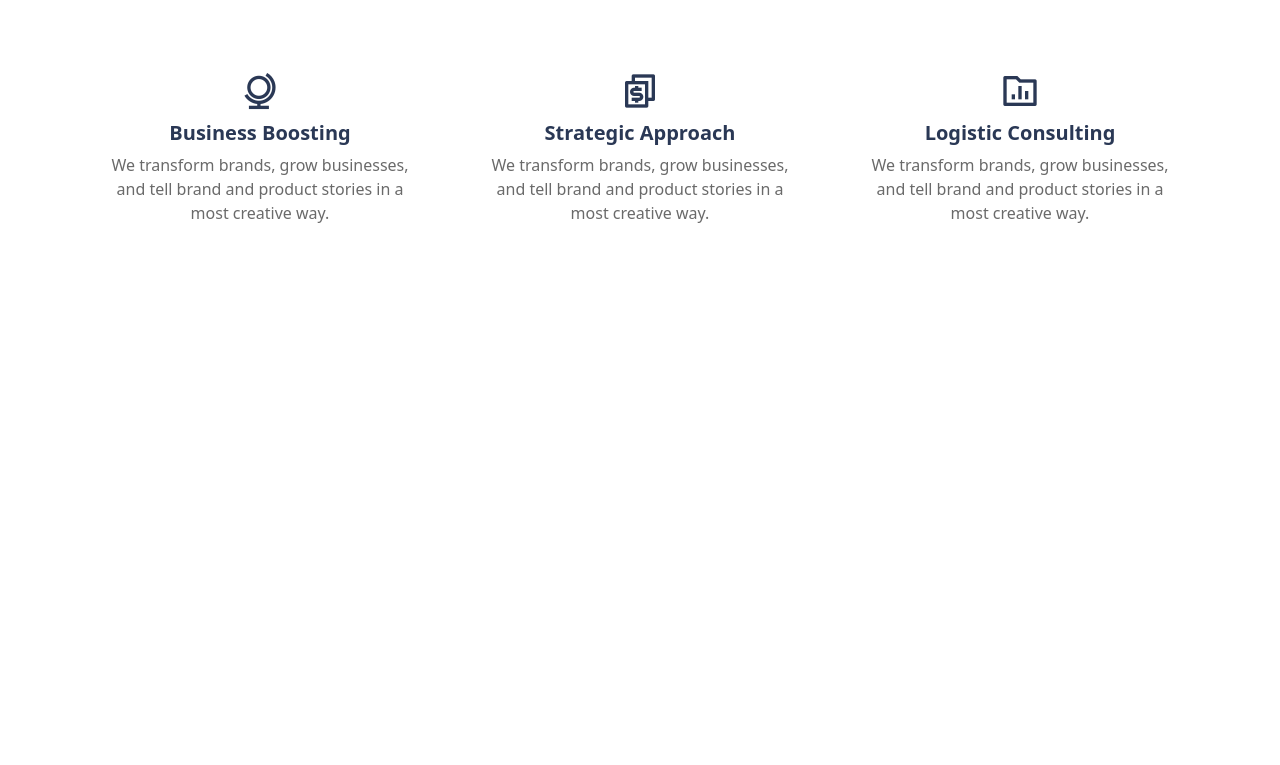
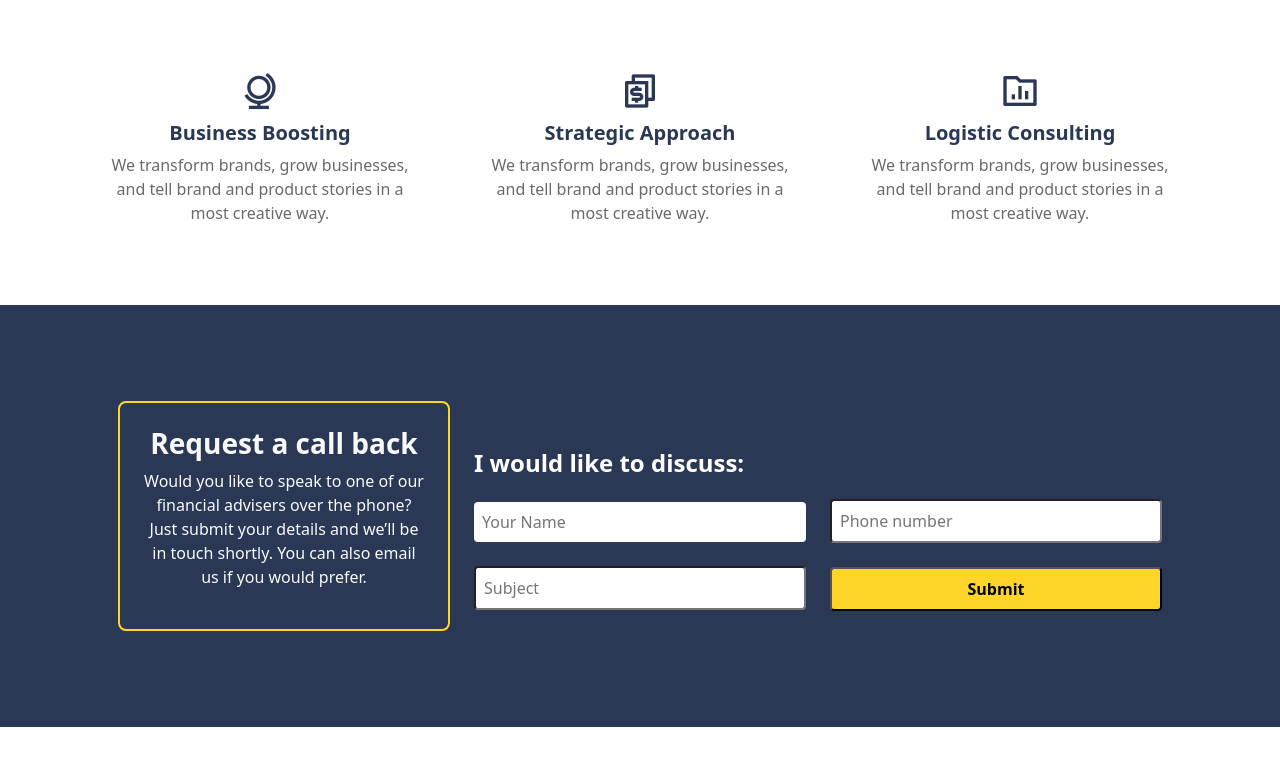
Before and after one commit to makkimukhtar416-cmyk/new-project, a plain HTML site: page index.html in a window 1280 px wide. Shown: the part 5464-6229 px from the top of the page. Before the commit the page ends 5721 px from the top, so only its background shows below. Drawn offline with nearby package versions, Linux system fonts and the light colour scheme.

Commit message:
today work

```diff
--- a/assets/css/style.css
+++ b/assets/css/style.css
@@ -134,3 +134,22 @@ color: var(--bluecolor);
 font-size: 40px;
 
 }
+#blue{
+background: var(--bluecolor);
+
+}
+.contain{
+border: 2px solid var(--yellow);
+
+}
+.submit{
+color: black;
+background-color: var(--yellow) !important;
+
+}
+.input-2{
+    margin-top: 50px;
+}
+.input-main div input{
+outline: 0;
+}
--- a/index.html
+++ b/index.html
@@ -313,7 +313,7 @@
             </div>
     </section>
 
-    <section id="investment" class="p-3 m-5">
+    <section id="investment" class="p-3 my-5">
         <div class="container">
             <div class="row d-flex cou justify-content-center align-items-center">
                 <div class="col-md-10 p-5">
@@ -364,7 +364,7 @@
                     </div>
                 </div>
             </div>
-              <div class="row mt-5">
+            <div class="row mt-5">
                 <div class="col-md-4">
                     <div class="text-center p-3">
                         <i class="ri-globe-line get-icon"></i>
@@ -396,6 +396,36 @@
             </div>
         </div>
     </section>
+    <section id="blue" class="py-5 my-5">
+        <div class="container p-5">
+            <div class="row">
+                <div class="col-md-4">
+                    <div class="contain p-4 rounded-3">
+                        <h4 class="text-light mb-2 fw-bolder text-center fs-3">Request a call back</h4>
+                        <p class="text-light text-center">Would you like to speak to one of our financial advisers over
+                            the phone? Just submit your
+                            details
+                            and we’ll be in touch shortly. You can also email us if you would prefer.</p>
+                    </div>
+                </div>
+                <div class="col-md-8">
+                    <div class="row input-main">
+                        <div class="col-md-6">
+                            <div>
+                                <h5 class="text-white fw-bolder fs-4 mt-5">I would like to discuss:</h5>
+                                <input class="w-100 p-2 rounded-1 mb-3 mt-3 border-0 " type=" text" placeholder="Your Name">
+                                <input class="w-100 p-2 rounded-1 mt-2" type=" text" placeholder="Subject">
+                            </div>
+                        </div>
+                        <div class="col-md-6 input-2">
+                            <input class="w-100 p-2 rounded-1 mb-4 mt-5" type=" text" placeholder="Phone number">
+                            <button class="w-100 submit rounded-1 py-2 fw-bold">Submit</button>
+                        </div>
+                    </div>
+                </div>
+            </div>
+        </div>
+    </section>
     <script src="./assets/js/bootstrap.bundle.min.js"></script>
 </body>
 
```
